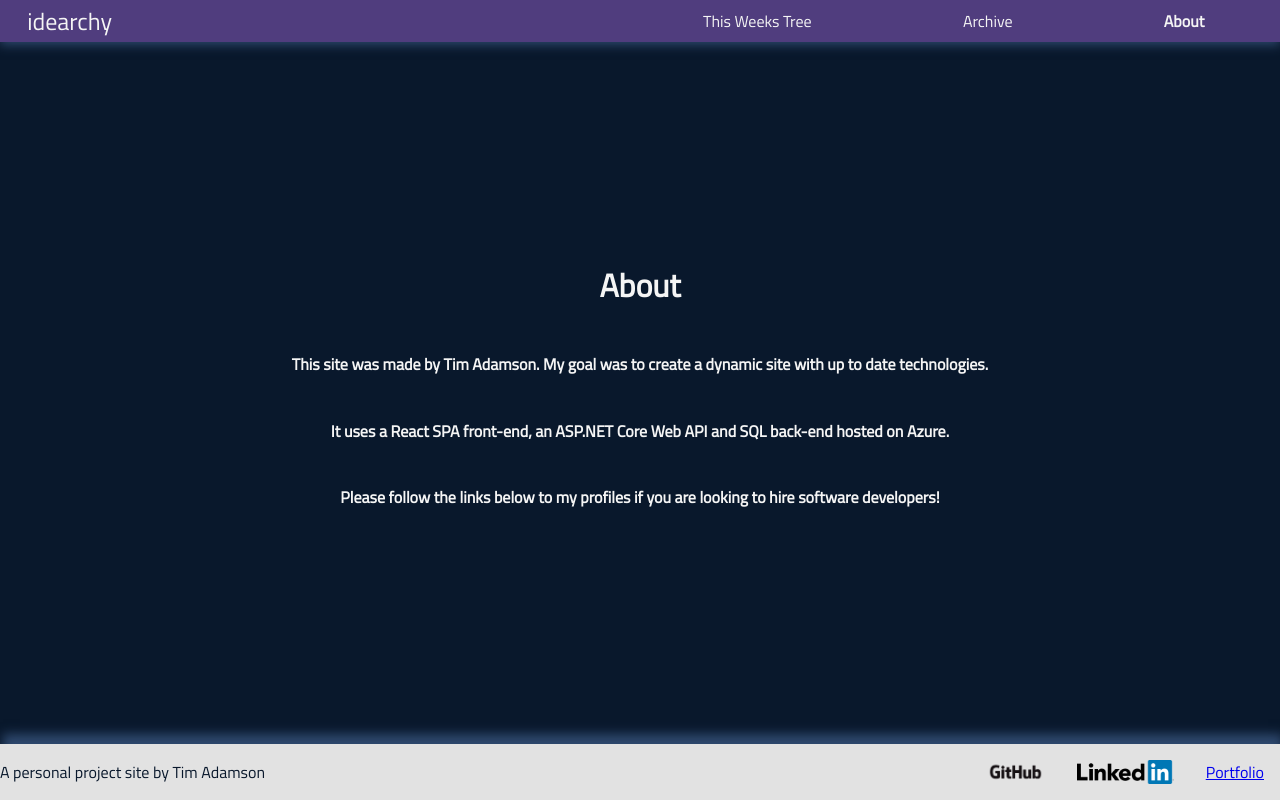
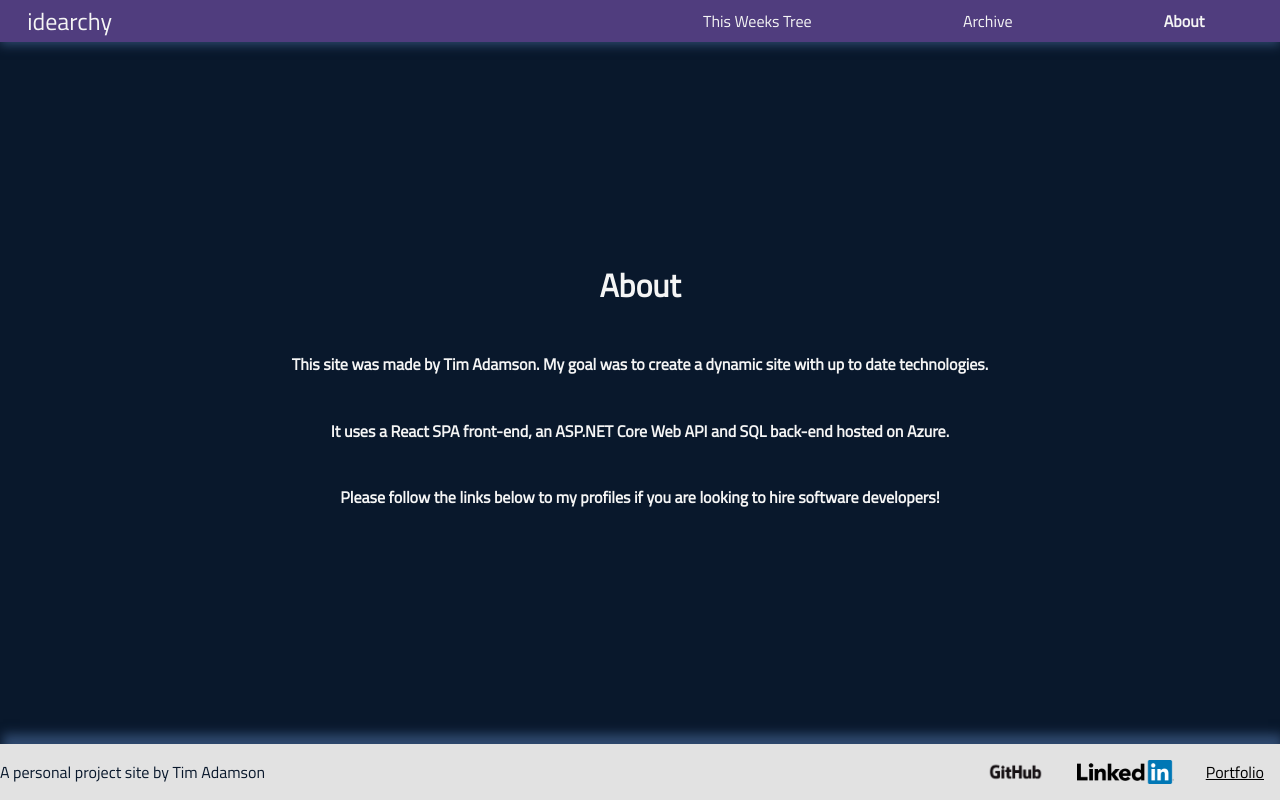
Before and after one commit to timothy-adamson/idearchy-react, a React (Create React App) app: page /about in a window 1280 px wide. Built offline with nearby package versions, Linux system fonts and the light colour scheme.

Commit message:
Added portfolio link

```diff
--- a/src/shared/footer.css
+++ b/src/shared/footer.css
@@ -18,6 +18,18 @@ footer > a{
     padding: 0rem 1rem;
 }
 
+footer > a:link{
+    color: black;
+}
+
+footer > a:hover{
+    color: #2e486d;
+}
+
+footer > a:active{
+    color: #09182c;
+}
+
 footer > a > img{
     width: auto;
     max-height: 1.5rem;
--- a/src/shared/footer.js
+++ b/src/shared/footer.js
@@ -13,7 +13,7 @@ const Footer = () => {
             <a href="https://www.linkedin.com/in/timothyadamson/" target="_blank" rel="noopener noreferrer">
                 <img src="/Linkedin_Logo.png" alt="Link to my LinkedIn profile"></img>
             </a>
-            <a href="#">
+            <a href="http://timothyadamson.com">
                 Portfolio
             </a>
         </footer>
```
